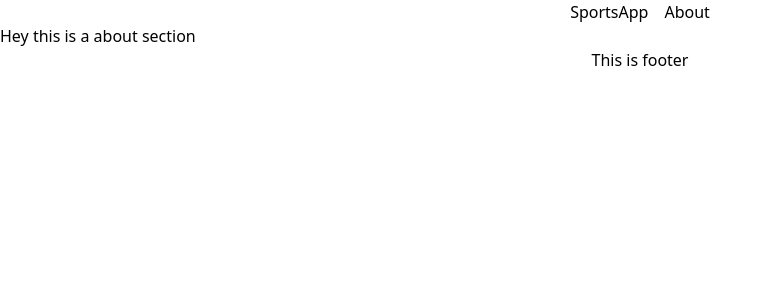
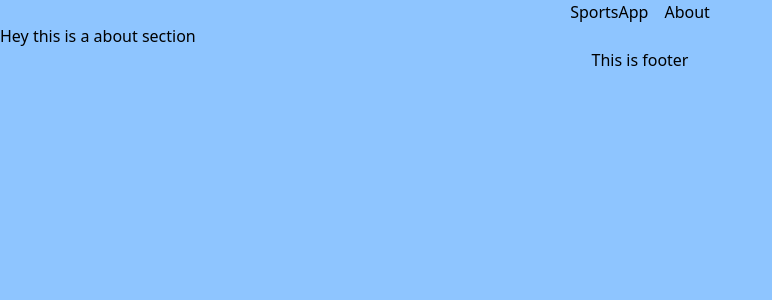
Before and after one commit to Majkan1/Sport-app, a Next.js app in the folder my-app/: page /about in a window 1280 px wide. Shown: the top 300 px of the page, without its empty margins (0-772 px from the left). Built offline with nearby package versions, Linux system fonts and the light colour scheme.

Commit message:
style: add background color to body and input

```diff
--- a/my-app/src/app/components/SearchBar.tsx
+++ b/my-app/src/app/components/SearchBar.tsx
@@ -5,7 +5,7 @@ export default function SearchBar({value,onValue}:{
 }){
   return(
     <div className="flex justify-center">
-      <input
+      <input className="rounded-2xl border-2 border-lime-600 bg-amber-600 p-2.5"
       placeholder="Write here the league"
       value={value}
       onChange={(e)=>{onValue(e.target.value)}}
--- a/my-app/src/app/components/SearchWrapper.tsx
+++ b/my-app/src/app/components/SearchWrapper.tsx
@@ -11,12 +11,12 @@ export default function SearchWrapper({leagues}:{leagues:League[]}){
   return(
     <div className="">
       <SearchBar value={SearchValue} onValue={setSearchValue}/>
-      <div className="mt-6 grid grid-cols-3 gap-1 p-7">
+      <div className="mt-6 grid grid-cols-3 gap-1 p-7 items-center">
         {filterd.length > 0 ? (
           filterd.map((item)=>(
             <Link key={item.idLeague} href={`/leagues/${item.idLeague}`}>
               <div>
-                <p className="p-7 hover:text-blue-600">{item.strLeague}</p>
+                <p className=" bg-amber-100 rounded-2xl p-7 hover:text-blue-600">{item.strLeague}</p>
               </div>
             </Link>
           ))
--- a/my-app/src/app/layout.tsx
+++ b/my-app/src/app/layout.tsx
@@ -29,7 +29,7 @@ export default function RootLayout({
       lang="en"
       className={`${geistSans.variable} ${geistMono.variable} h-full antialiased`}
     >
-      <body className="min-h-full flex flex-col">
+      <body className="min-h-full flex flex-col bg-blue-300">
         <Navbar/>
         {children}
         <Footer/>
```
